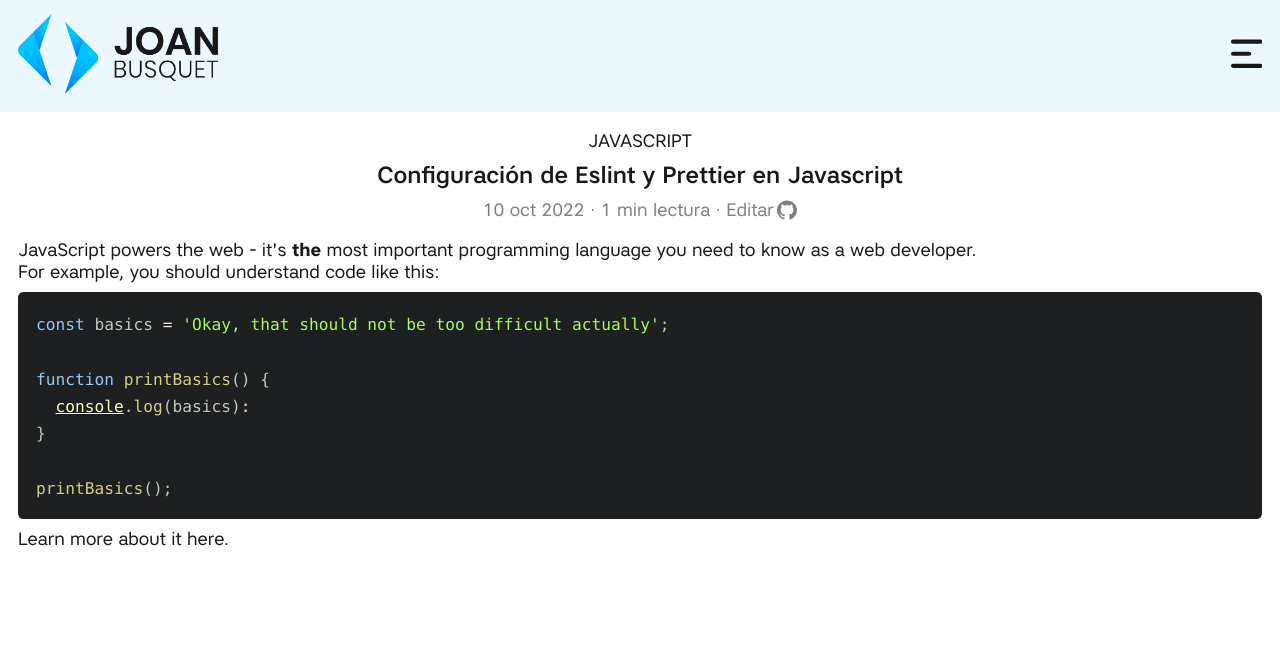
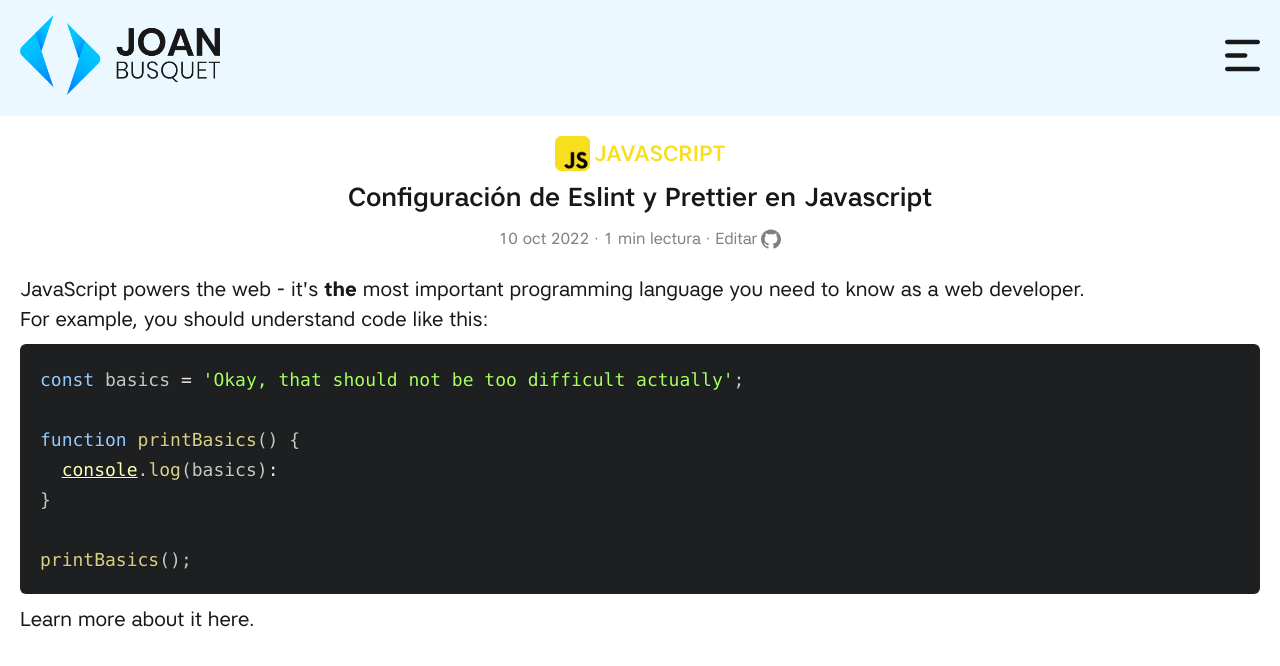
Before and after one commit to joanbusquet/joanbusquet-com, a Next.js app: page /configuracion-eslint-prettier-javascript in a window 1280 px wide. Shown: the top 666 px of the page. Built offline with nearby package versions, Linux system fonts and the light colour scheme.

Commit message:
Category Hook development

```diff
--- a/components/posts/PostContent/PostHeader/PostHeader.js
+++ b/components/posts/PostContent/PostHeader/PostHeader.js
@@ -1,12 +1,24 @@
 import PropTypes from "prop-types"
-
+import useCategory from "hooks/useCategory"
+import Image from "next/image"
 import classes from "./PostHeader.module.css"
 import GitHub from "components/icons/social/GitHub"
 
 export default function PostHeader({ post }) {
+  const category = useCategory(post.category)
   return (
     <section className={classes.postHeader}>
-      <p className={classes.language}>{post.category}</p>
+      <div className={classes.category}>
+        <Image
+          src={category.image}
+          alt={category.name}
+          width={35}
+          height={35}
+        />
+        <h3 style={category.color && { color: category.color }}>
+          {category.name}
+        </h3>
+      </div>
       <h1 className={classes.title}>{post.title}</h1>
       <p className={classes.meta}>
         {post.formattedDate} · {post.readingTime} min lectura · Editar{" "}
--- a/components/posts/PostContent/PostHeader/PostHeader.module.css
+++ b/components/posts/PostContent/PostHeader/PostHeader.module.css
@@ -3,9 +3,17 @@
   margin: 1rem 0;
 }
 
-.language {
+.category {
   text-transform: uppercase;
+  display: flex;
+  align-items: center;
+  justify-content: center;
   margin-bottom: 0.5rem;
+}
+
+.category h3 {
+  margin-left: 0.2rem;
+  font-weight: 500;
 }
 
 .title {
@@ -18,6 +26,7 @@
   display: flex;
   align-items: center;
   justify-content: center;
+  font-size: 0.8rem;
 }
 
 .icon {
--- a/components/posts/PostsList/PostItem/PostItem.module.css
+++ b/components/posts/PostsList/PostItem/PostItem.module.css
@@ -24,7 +24,7 @@
 
 .title {
   margin-bottom: 0;
-  margin-top: 0.2rem;
+  margin-top: 0;
   display: -webkit-box;
   -webkit-line-clamp: 2;
   -webkit-box-orient: vertical;
@@ -35,5 +35,6 @@
   color: grey;
   font-weight: 400;
   margin: 0;
-  margin-top: 0.4rem;
+  margin-top: 0.2rem;
+  font-size: 0.8rem;
 }
--- /dev/null
+++ b/hooks/useCategory.js
@@ -0,0 +1,36 @@
+import PropTypes from "prop-types"
+
+const CATEGORIES = [
+  {
+    name: "react",
+    color: "#00ccff",
+    image: "/images/categories/react.png",
+  },
+  {
+    name: "javascript",
+    color: "#f7df1e",
+    image: "/images/categories/javascript.png",
+  },
+  {
+    name: "svelte",
+    color: "#ff3e00",
+    image: "/images/categories/svelte.png",
+  },
+  {
+    name: "tailwindcss",
+    color: "#47acb3",
+    image: "/images/categories/tailwindcss.png",
+  },
+]
+
+export default function useCategory(categoryName) {
+  const category = CATEGORIES.find(
+    (filteredCategory) => filteredCategory.name === categoryName
+  )
+
+  return category
+}
+
+useCategory.propTypes = {
+  categoryName: PropTypes.string.isRequired,
+}
--- a/styles/globals.css
+++ b/styles/globals.css
@@ -33,7 +33,7 @@ body {
   margin: 0;
   font-family: "Artico", -apple-system, BlinkMacSystemFont, Segoe UI, Roboto,
     Oxygen, Ubuntu, Cantarell, Fira Sans, Droid Sans, Helvetica Neue, sans-serif;
-  font-size: 18px;
+  font-size: 20px;
   color: #181818;
 }
 
@@ -51,21 +51,25 @@ h1 {
   font-weight: 700;
   font-size: 1.3rem;
   margin: 0;
+  line-height: 1.65rem;
 }
 h2 {
   font-weight: 500;
   font-size: 1.2rem;
   margin: 0;
+  margin-top: 1rem;
+  line-height: 1.65rem;
 }
 
 h3 {
   font-weight: 400;
   font-size: 1.1rem;
   margin: 0;
+  line-height: 1.65rem;
 }
 
 p {
-  font-size: 1rem;
   font-weight: 400;
   margin: 0;
+  line-height: 1.5rem;
 }
```
Also changed, not shown: components/posts/PostsList/PostItem/PostItem.js (+5 -2 lines).
